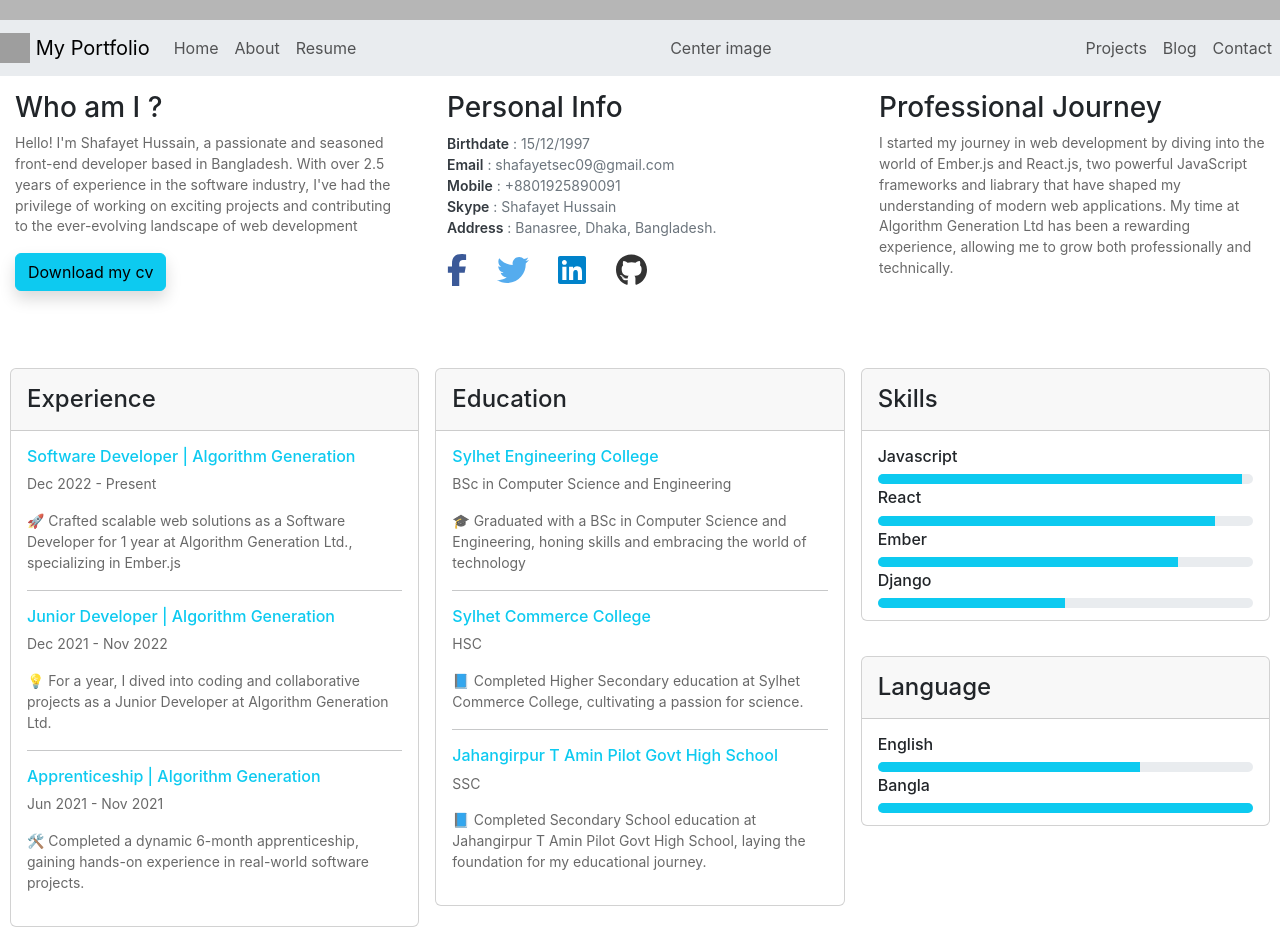
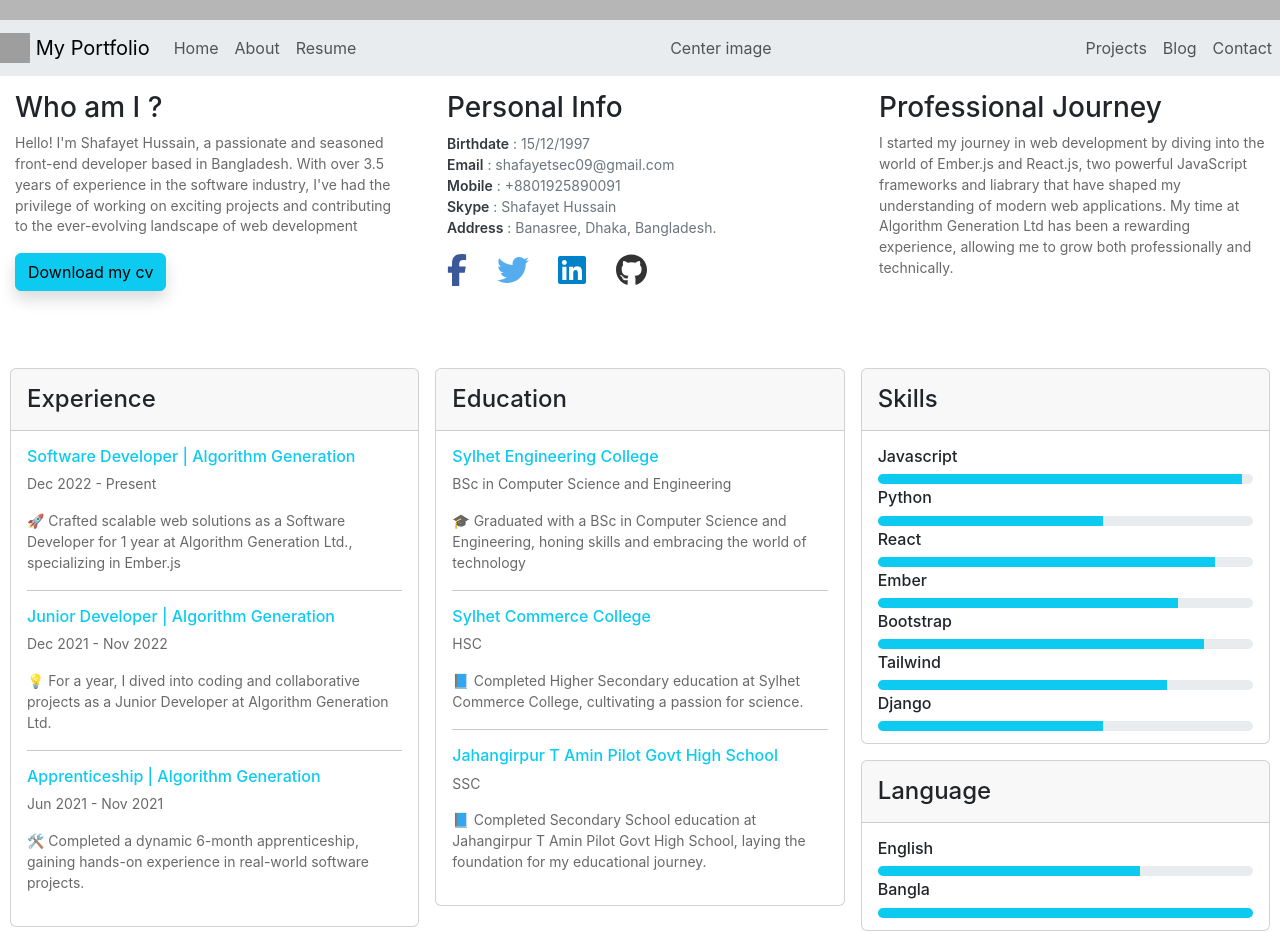
Before and after one commit to HussainShafayet/myportfolio, a React (Create React App) app: page / in a window 1280 px wide. Shown: the part 780-1713 px from the top of the page. Built offline with nearby package versions, Linux system fonts and the light colour scheme; grey boxes are pictures that could not be loaded.

Commit message:
skill add and experience time increase

```diff
--- a/src/components/maincontent/About.js
+++ b/src/components/maincontent/About.js
@@ -9,7 +9,7 @@ function About(props) {
                 <div className={styles.description}>
                 <h3 className='mb-lg-2'>Who am I ?</h3>
                     <p className={styles.aboutP}>
-                        Hello! I'm Shafayet Hussain, a passionate and seasoned front-end developer based in Bangladesh. With over 2.5 years of experience in the software industry, I've had the privilege of working on exciting projects and contributing to the ever-evolving landscape of web development
+                        Hello! I'm Shafayet Hussain, a passionate and seasoned front-end developer based in Bangladesh. With over 3.5 years of experience in the software industry, I've had the privilege of working on exciting projects and contributing to the ever-evolving landscape of web development
                     </p>
                     <button className='btn btn-info rounded shadow'>Download my cv</button>
                 </div>
--- a/src/components/maincontent/Resume.js
+++ b/src/components/maincontent/Resume.js
@@ -63,6 +63,10 @@ export default function Resume() {
               <div className={`${styles.progressBarHeight} progress mb-1`}>
                 <div className="progress-bar bg-info" role="progressbar" style={{width:"97%"}} aria-valuenow="25" aria-valuemin="0" aria-valuemax="100"></div>
               </div>
+              <h6>Python</h6>
+              <div className={`${styles.progressBarHeight} progress mb-1`}>
+                <div className="progress-bar bg-info" role="progressbar" style={{width:"60%"}} aria-valuenow="25" aria-valuemin="0" aria-valuemax="100"></div>
+              </div>
               <h6>React</h6>
               <div  className={`${styles.progressBarHeight} progress mb-1`}>
                 <div className="progress-bar bg-info" role="progressbar" style={{width:"90%"}} aria-valuenow="25" aria-valuemin="0" aria-valuemax="100"></div>
@@ -71,13 +75,17 @@ export default function Resume() {
               <div  className={`${styles.progressBarHeight} progress mb-1`}>
                 <div className="progress-bar bg-info" role="progressbar" style={{width:"80%"}} aria-valuenow="50" aria-valuemin="0" aria-valuemax="100"></div>
               </div>
-              {/*<h6>Javascript</h6>
+              <h6>Bootstrap</h6>
+              <div className={`${styles.progressBarHeight} progress mb-1`}>
+                <div className="progress-bar bg-info" role="progressbar" style={{width:"87%"}} aria-valuenow="25" aria-valuemin="0" aria-valuemax="100"></div>
+              </div>
+              <h6>Tailwind</h6>
+              <div className={`${styles.progressBarHeight} progress mb-1`}>
+                <div className="progress-bar bg-info" role="progressbar" style={{width:"77%"}} aria-valuenow="25" aria-valuemin="0" aria-valuemax="100"></div>
+              </div>
+              <h6>Django</h6>
               <div  className={`${styles.progressBarHeight} progress mb-1`}>
                 <div className="progress-bar bg-info" role="progressbar" style={{width:"60%"}} aria-valuenow="50" aria-valuemin="0" aria-valuemax="100"></div>
-              </div>*/}
-              <h6>Django</h6>
-              <div  className={`${styles.progressBarHeight} progress mb-1`}>
-                <div className="progress-bar bg-info" role="progressbar" style={{width:"50%"}} aria-valuenow="50" aria-valuemin="0" aria-valuemax="100"></div>
               </div>
             </div>
           </div>
```
